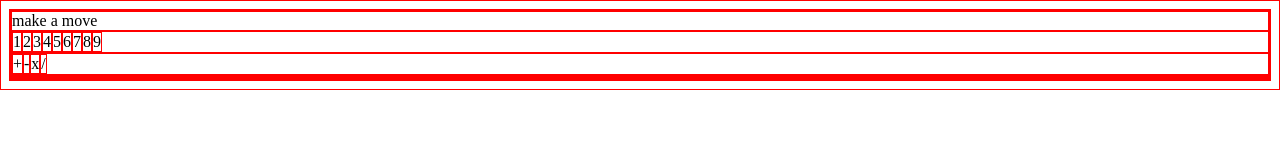
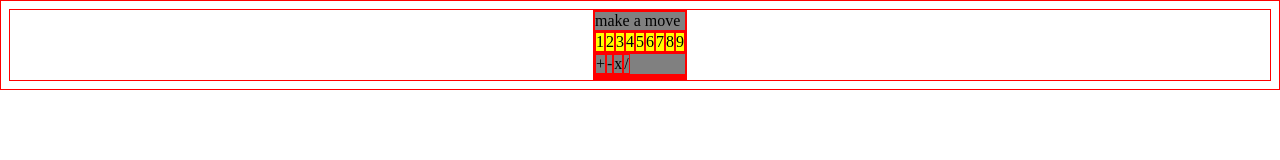
Before and after one commit to landishennessy/calulatorProject, a plain HTML site: page index.html in a window 1280 px wide. Drawn offline with Linux system fonts and the light colour scheme.

Commit message:
my code does not seem to be committing

```diff
--- a/style.css
+++ b/style.css
@@ -6,6 +6,10 @@
 .calculatorBody{
     display: flex;
     flex-direction: column;
+    background-color: gray;
+    align-self: center;
+    justify-self: center;
+
 }
 .calculatorDigits{
     display: flex;
@@ -13,3 +17,6 @@
 .calculatorFunctions{
     display: flex;
 }
+.button{
+    background-color: yellow;
+}
```
